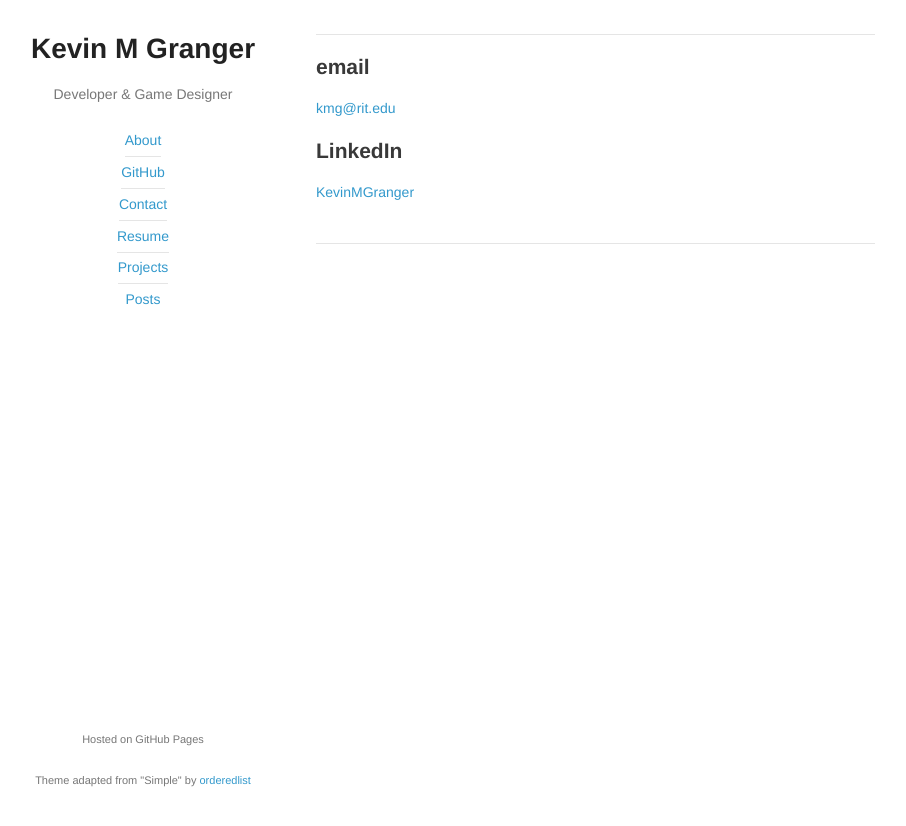
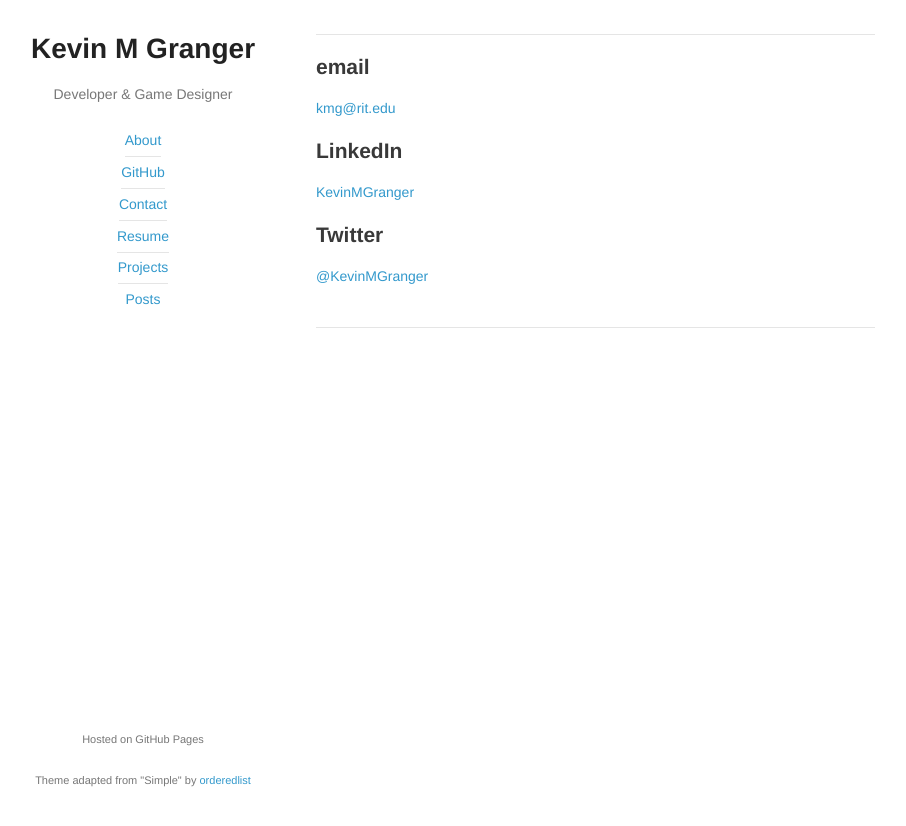
Before and after one commit to KevinMGranger/kevinmgranger.github.io, a Jekyll site: the page built from contact/index.markdown, in a window 1280 px wide. Shown: the top 826 px of the page, without its empty margins (195-1101 px from the left). Built offline with Jekyll 4.4.1, drawn with Linux system fonts in a browser that asks for light colours.

Commit message:
Update twitter handle

```diff
--- a/contact/index.markdown
+++ b/contact/index.markdown
@@ -9,6 +9,9 @@ title: Contact Kevin
 ## LinkedIn
 [KevinMGranger](https://www.linkedin.com/in/kevinmgranger)
 
+## Twitter
+[@KevinMGranger](http://twitter.com/KevinMGranger)
+
 <script>
 var k = "kmg", m = "rit", g = "edu";
 var email = k + "@" + m + "." + g;
```
